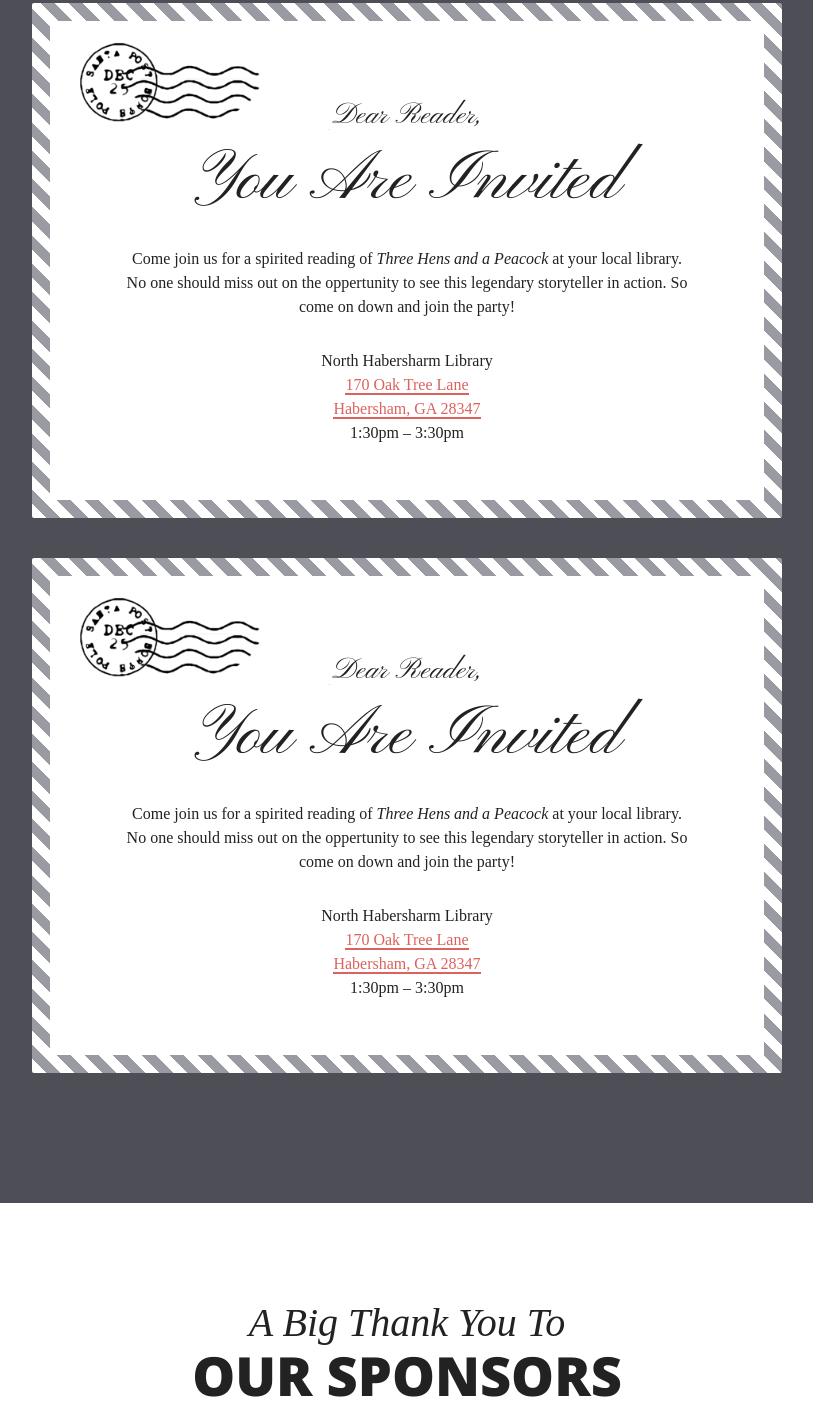
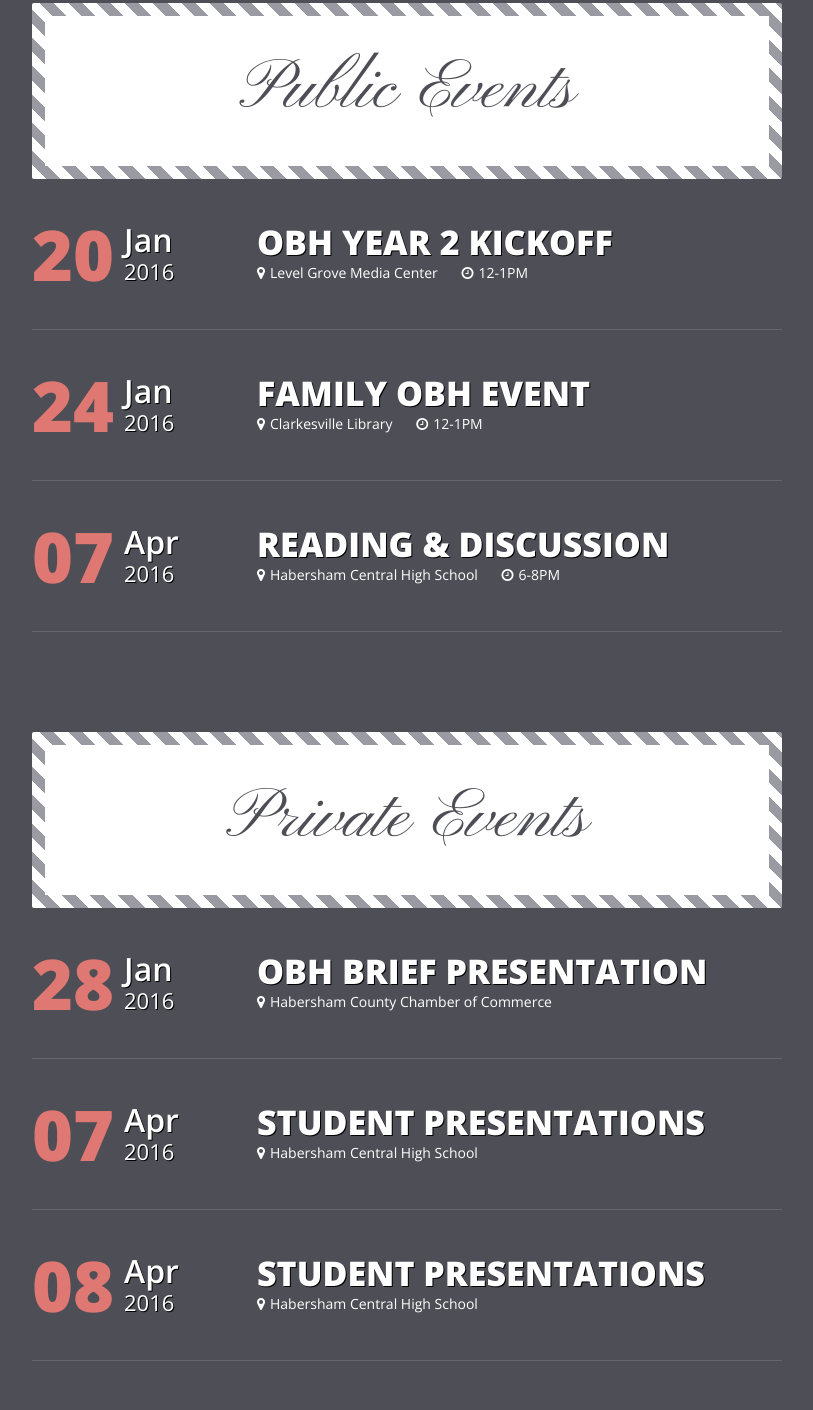
Before and after one commit to leahscott/one-book-habersham, a plain HTML site: page index.html in a window 1280 px wide. Shown: the part 4613-6023 px from the top of the page, without its empty margins (233-1046 px from the left). Drawn offline with nearby package versions, Linux system fonts and the light colour scheme; a script that the page names is missing; a web font is replaced by a local one.

Commit message:
Restyle events section

```diff
--- a/css/styles.scss
+++ b/css/styles.scss
@@ -315,42 +315,92 @@ em {
 	}
 }
 
-.events-list li:last-child {
-	margin-bottom: 0;
-}
-
-.event {
+.post-card {
 	display: block;
 	background: repeating-linear-gradient(45deg, white, white 10px, lighten($slate, 30%) 10px, lighten($slate, 30%) 20px);
 	border-radius: 2px;
 	font-family: 'Pinyon Script', cursive;
 	text-align: center;
-	color: #222;
-	margin-bottom: 40px;
-	padding: 18px;
-	position: relative;
+	color: $slate;
+	padding: 13px;
 
-	small {
-		font-size: 30px;
-		margin-bottom: 16px;
+	h1 {
+		font-size: 70px;
+	}
+}
+
+.post-card-inner {
+	background: white;
+	padding: 40px;
+}
+
+.post-card.private {
+	margin-top: 100px;
+}
+
+.event {
+	display: block;
+	padding: 40px 0;
+	border-bottom: 1px solid lighten($slate, 10%);
+	@include cf();
+}
+
+.date {
+	font-family: 'Open Sans', sans-serif;
+	text-shadow: 1px 1px black;
+	float: left;
+	min-width: 150px;
+
+	.day {
+		font-size: 70px;
+		float: left;
+		padding-right: 10px;
+		font-weight: 700;
+		color: lighten($red, 5%);
+		text-shadow: none;
+	}
+
+	.month {
+		font-size: 32px;
+		line-height: 1.3;
+		font-weight: 600;
 		display: block;
 	}
 
-	h2 {
-		font-size: 70px;
-		padding-bottom: 30px;
-	}
-
-	p {
-		padding-bottom: 30px;
+	.year {
+		font-size: 22px;
 	}
 }
 
-.event-inner {
-	background: url('../img/post-mark.png') no-repeat 30px 10px,
-				white;
-	background-size: 250px;
-	padding: 80px 75px 25px;
+.event-info {
+	padding-left: 225px;
+}
+
+.event-title {
+	font-family: 'Open Sans', sans-serif;
+	font-weight: 700;
+	font-size: 34px;
+	text-transform: uppercase;
+	text-shadow: 1px 1px black;
+	line-height: 1.4;
+}
+
+.details {
+	font-family: 'Open Sans', sans-serif;
+	font-size: 14px;
+
+	.time {
+		padding-left: 20px;
+		display: inline-block;
+	}
+
+	.dest {
+		display: inline-block;
+	}
+
+	i {
+		padding-right: 5px;
+	}
 }
 
 #sponsors {
--- a/index.html
+++ b/index.html
@@ -5,7 +5,7 @@
 	<meta name="viewport" content="width=device-width, initial-scale=1, maximum-scale=1, user-scalable=no">
 	<title>One Book Habersham</title>
 	<link rel="stylesheet" href="https://maxcdn.bootstrapcdn.com/font-awesome/4.5.0/css/font-awesome.min.css">
-	<link href='https://fonts.googleapis.com/css?family=Open+Sans:800,600' rel='stylesheet' type='text/css'>
+	<link href='https://fonts.googleapis.com/css?family=Open+Sans:800,600,400' rel='stylesheet' type='text/css'>
 	<link href='https://fonts.googleapis.com/css?family=Gentium+Book+Basic:400,400italic,700italic' rel='stylesheet' type='text/css'>
 	<link href='https://fonts.googleapis.com/css?family=Pinyon+Script' rel='stylesheet' type='text/css'>
 	<link rel="stylesheet" href="css/styles.css">
@@ -99,31 +99,101 @@
 			When's it
 			<strong>Happening?</strong>
 		</h1>
-		<small class="author"><span>Upcomming Events</span></small>
+		<small class="author"><span>Upcoming Events</span></small>
 		<div class="content-row">
-			<ul class="events-list">
+			<div class="post-card public">
+				<div class="post-card-inner">
+					<h1>Public Events</h1>
+				</div>
+			</div>
+			<ul class="event-list">
 				<li class="event">
-					<div class="event-inner">
-						<small>Dear Reader,</small>
-						<h2>You Are Invited</h2>
-						<p class="event-description">Come join us for a spirited reading of <em>Three Hens and a Peacock</em> at your local library. No one should miss out on the oppertunity to see this legendary storyteller in action. So come on down and join the party!</p>
-						<p class="event-details">
-							North Habersharm Library<br>
-							<a href="">170 Oak Tree Lane<br>Habersham, GA 28347 <br></a>
-							1:30pm &ndash; 3:30pm
-						</p>
+					<div class="date">
+						<span class="day">20</span>
+						<span class="month">Jan</span>
+						<span class="year">2016</span>
+					</div>
+					<div class="event-info">
+						<h1 class="event-title">OBH Year 2 Kickoff</h1>
+						<div class="details">
+							<span class="dest"><i class="fa fa-map-marker"></i>Level Grove Media Center</span>
+							<span class="time"><i class="fa fa-clock-o"></i>12-1PM</span>
+						</div>
 					</div>
 				</li>
 				<li class="event">
-					<div class="event-inner">
-						<small>Dear Reader,</small>
-						<h2>You Are Invited</h2>
-						<p class="event-description">Come join us for a spirited reading of <em>Three Hens and a Peacock</em> at your local library. No one should miss out on the oppertunity to see this legendary storyteller in action. So come on down and join the party!</p>
-						<p class="event-details">
-							North Habersharm Library<br>
-							<a href="">170 Oak Tree Lane<br>Habersham, GA 28347 <br></a>
-							1:30pm &ndash; 3:30pm
-						</p>
+					<div class="date">
+						<span class="day">24</span>
+						<span class="month">Jan</span>
+						<span class="year">2016</span>
+					</div>
+					<div class="event-info">
+						<h1 class="event-title">Family OBH Event</h1>
+						<div class="details">
+							<span class="dest"><i class="fa fa-map-marker"></i>Clarkesville Library</span>
+							<span class="time"><i class="fa fa-clock-o"></i>12-1PM</span>
+						</div>
+					</div>
+				</li>
+				<li class="event">
+					<div class="date">
+						<span class="day">07</span>
+						<span class="month">Apr</span>
+						<span class="year">2016</span>
+					</div>
+					<div class="event-info">
+						<h1 class="event-title">Reading &amp; Discussion</h1>
+						<div class="details">
+							<span class="dest"><i class="fa fa-map-marker"></i>Habersham Central High School</span>
+							<span class="time"><i class="fa fa-clock-o"></i>6-8PM</span>
+						</div>
+					</div>
+				</li>
+			</ul>
+
+			<div class="post-card private">
+				<div class="post-card-inner">
+					<h1>Private Events</h1>
+				</div>
+			</div>
+			<ul class="event-list">
+				<li class="event">
+					<div class="date">
+						<span class="day">28</span>
+						<span class="month">Jan</span>
+						<span class="year">2016</span>
+					</div>
+					<div class="event-info">
+						<h1 class="event-title">OBH Brief Presentation</h1>
+						<div class="details">
+							<span class="dest"><i class="fa fa-map-marker"></i>Habersham County Chamber of Commerce</span>
+						</div>
+					</div>
+				</li>
+				<li class="event">
+					<div class="date">
+						<span class="day">07</span>
+						<span class="month">Apr</span>
+						<span class="year">2016</span>
+					</div>
+					<div class="event-info">
+						<h1 class="event-title">Student Presentations</h1>
+						<div class="details">
+							<span class="dest"><i class="fa fa-map-marker"></i>Habersham Central High School</span>
+						</div>
+					</div>
+				</li>
+				<li class="event">
+					<div class="date">
+						<span class="day">08</span>
+						<span class="month">Apr</span>
+						<span class="year">2016</span>
+					</div>
+					<div class="event-info">
+						<h1 class="event-title">Student Presentations</h1>
+						<div class="details">
+							<span class="dest"><i class="fa fa-map-marker"></i>Habersham Central High School</span>
+						</div>
 					</div>
 				</li>
 			</ul>
@@ -216,21 +286,9 @@
 		<small class="author"><span>Leave us a note</span></small>
 		<div id="disqus_thread"></div>
 		<script>
-		/**
-		* RECOMMENDED CONFIGURATION VARIABLES: EDIT AND UNCOMMENT THE SECTION BELOW TO INSERT DYNAMIC VALUES FROM YOUR PLATFORM OR CMS.
-		* LEARN WHY DEFINING THESE VARIABLES IS IMPORTANT: https://disqus.com/admin/universalcode/#configuration-variables
-		*/
-		/*
-		var disqus_config = function () {
-		this.page.url = PAGE_URL; // Replace PAGE_URL with your page's canonical URL variable
-		this.page.identifier = PAGE_IDENTIFIER; // Replace PAGE_IDENTIFIER with your page's unique identifier variable
-		};
-		*/
 		(function() { // DON'T EDIT BELOW THIS LINE
 		var d = document, s = d.createElement('script');
-
 		s.src = '//onebookhabersham.disqus.com/embed.js';
-
 		s.setAttribute('data-timestamp', +new Date());
 		(d.head || d.body).appendChild(s);
 		})();
```
Also changed, not shown: css/styles.css.
